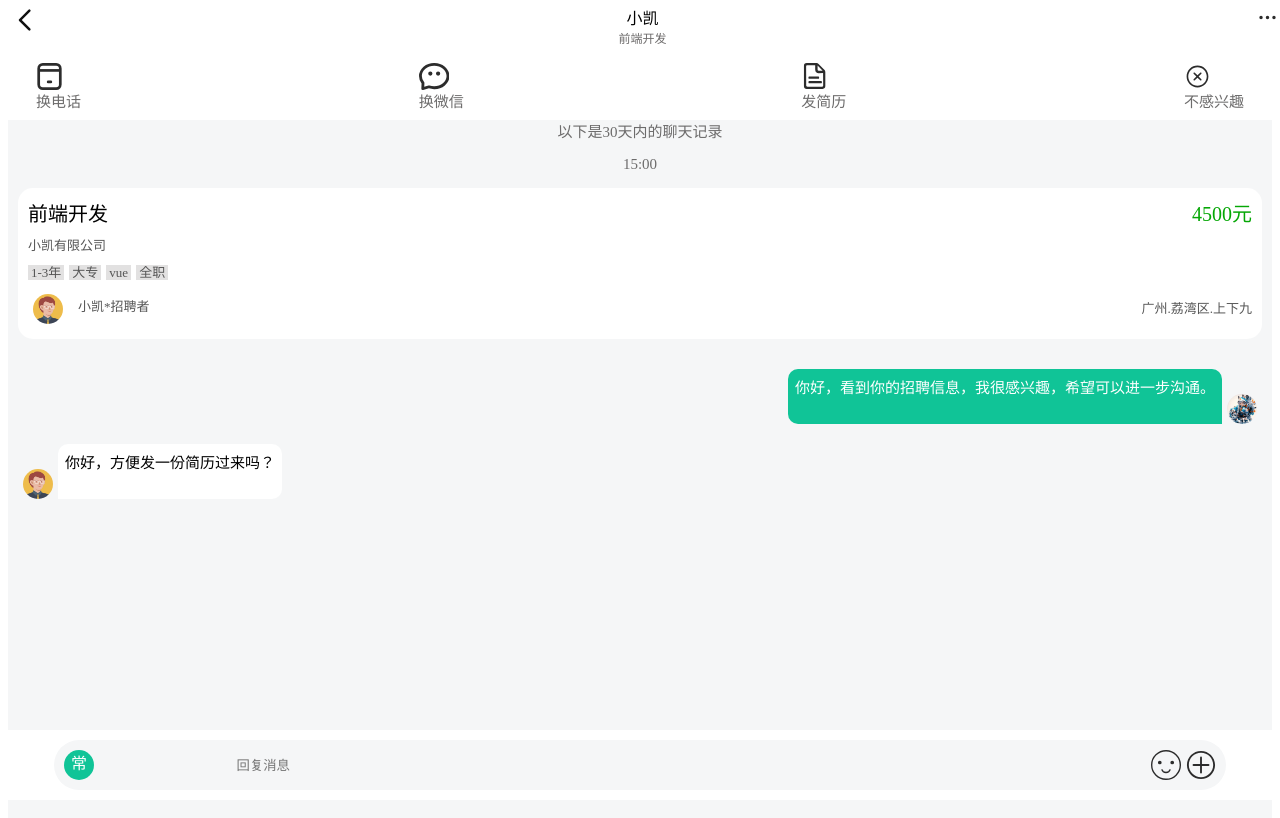
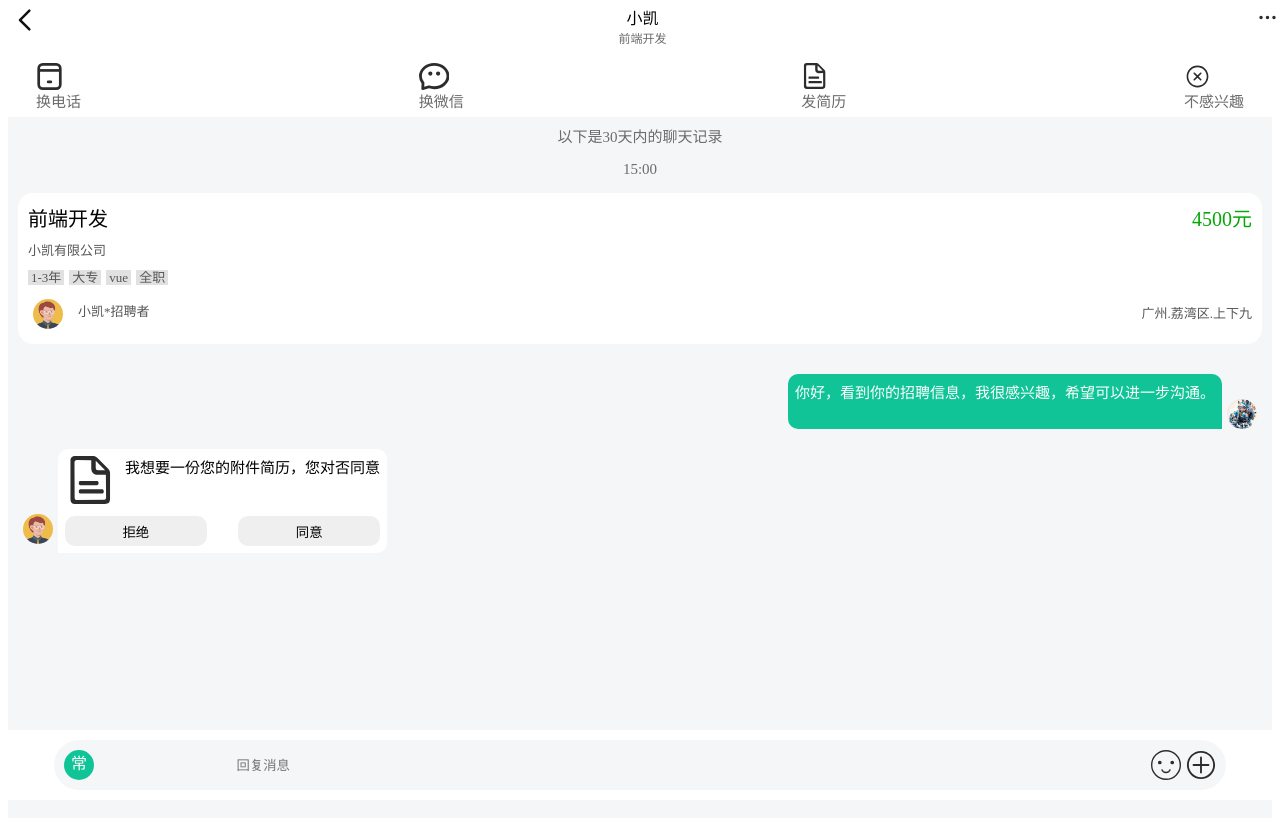
Before and after one commit to xkai003/imitateboos, a Vue app: page /Chat_interface in a window 1280 px wide. Shown: the top 818 px of the page. Built offline with nearby package versions, Linux system fonts and the light colour scheme.

Commit message:
优化Chat_interface页面

```diff
--- a/src/view/Chat_interface/ChatinterfaceBody.vue
+++ b/src/view/Chat_interface/ChatinterfaceBody.vue
@@ -3,7 +3,6 @@
     <div class="head">
         <p>以下是30天内的聊天记录</p>
         <p>{{ $route.query.time|| "15:00" }}</p>
-
     </div>
     <div class="box">
         <div class="lineone">
@@ -41,12 +40,44 @@
                 <img src="../../assets/avatar.jpg" alt="">
             </div>
         </div>
-        <div>
         <div class="left">
             <img :src="$route.query.hardimg || '/src/assets/HR_avatar.jpg'" alt="">
+            <!-- <div class="leftchat">
+                <span>你好，方便发一份简历过来吗？</span>
+            </div> -->
             <div class="leftchat">
-                    <span>你好，方便发一份简历过来吗？</span>
+              <div class="hard">
+                <svg t="1766503574696" class="icon" viewBox="0 0 1024 1024" version="1.1" xmlns="http://www.w3.org/2000/svg" p-id="15707"><path d="M665.514667 38.997333A133.888 133.888 0 0 0 592.512 1.28L215.765333 0c-73.386667 0-104.149333 30.336-104.149333 104.405333v779.264C116.394667 953.6 145.322667 981.333333 215.765333 981.333333h602.112c73.6 0 104.362667-30.336 104.362667-104.362666V331.392l-1.194667-3.669333a131.285333 131.285333 0 0 0-36.608-68.693334L665.514667 38.997333z m10.325333 253.226667a46.762667 46.762667 0 0 1-46.421333-46.976v-146.773333l192.213333 193.749333H675.84z m130.816 605.824l-563.712 2.389333c-24.746667-0.298667-45.482667-17.408-45.653333-42.709333L194.218667 129.578667c0.213333-25.002667 20.352-45.952 45.098666-45.952l298.624 4.010666v158.421334c0 101.973333 58.538667 139.221333 133.077334 139.221333l165.973333-1.322667 4.224 469.504c0 16.810667-11.52 31.701333-34.56 44.586667z" fill="#2c2c2c" p-id="15708"></path><path d="M750.506667 682.666667H326.613333c-24.661333 0-44.373333 7.082667-44.373333 42.666666 0 35.285333 19.669333 42.666667 44.373333 42.666667h423.893334c23.893333 0 43.776-7.338667 43.776-42.624 0.085333-35.626667-19.797333-42.709333-43.776-42.709333zM317.696 512c-19.072 0-35.328 7.893333-35.328 42.666667 0 35.626667 16.256 42.666667 35.328 42.666666h335.274667c19.285333 0 34.944-7.04 34.944-42.666666 0-34.773333-15.658667-42.666667-35.029334-42.666667H317.696z" fill="#2c2c2c" p-id="15709"></path></svg>
+                <span>我想要一份您的附件简历，您对否同意</span>
               </div>
+              <div class="foot">
+                <button>拒绝</button>
+                <button @click="agree">同意</button>
+              </div>
+            </div>
+        </div>
+        <div class="head" v-show="resumeisshow">
+          <p>15:00</p>
+          <p>附件简历请求已发送</p>
+        </div>
+        <div class="resume" v-show="resumeisshow">
+            <div class="resumebox">
+              <div class="hard">
+                <svg t="1766503574696" class="icon" viewBox="0 0 1024 1024" version="1.1" xmlns="http://www.w3.org/2000/svg" p-id="15707"><path d="M665.514667 38.997333A133.888 133.888 0 0 0 592.512 1.28L215.765333 0c-73.386667 0-104.149333 30.336-104.149333 104.405333v779.264C116.394667 953.6 145.322667 981.333333 215.765333 981.333333h602.112c73.6 0 104.362667-30.336 104.362667-104.362666V331.392l-1.194667-3.669333a131.285333 131.285333 0 0 0-36.608-68.693334L665.514667 38.997333z m10.325333 253.226667a46.762667 46.762667 0 0 1-46.421333-46.976v-146.773333l192.213333 193.749333H675.84z m130.816 605.824l-563.712 2.389333c-24.746667-0.298667-45.482667-17.408-45.653333-42.709333L194.218667 129.578667c0.213333-25.002667 20.352-45.952 45.098666-45.952l298.624 4.010666v158.421334c0 101.973333 58.538667 139.221333 133.077334 139.221333l165.973333-1.322667 4.224 469.504c0 16.810667-11.52 31.701333-34.56 44.586667z" fill="#2c2c2c" p-id="15708"></path><path d="M750.506667 682.666667H326.613333c-24.661333 0-44.373333 7.082667-44.373333 42.666666 0 35.285333 19.669333 42.666667 44.373333 42.666667h423.893334c23.893333 0 43.776-7.338667 43.776-42.624 0.085333-35.626667-19.797333-42.709333-43.776-42.709333zM317.696 512c-19.072 0-35.328 7.893333-35.328 42.666667 0 35.626667 16.256 42.666667 35.328 42.666666h335.274667c19.285333 0 34.944-7.04 34.944-42.666666 0-34.773333-15.658667-42.666667-35.029334-42.666667H317.696z" fill="#2c2c2c" p-id="15709"></path></svg>
+                <span>简历.pdf</span>
+              </div>
+              <button>点击预览附件简历</button>
+            </div>
+        </div>
+        <div class="head" v-show="resumeisshow">
+          <p>{{ $route.query.time|| "15:00" }}</p>
+          <p>对方已同意，您的附件简历已发送给对方</p>
+          <p>对方已查看了你的附件简历</p>
+        </div>
+        <div class="left" v-show="resumeisshow">
+            <img :src="$route.query.hardimg || '/src/assets/HR_avatar.jpg'" alt="">
+            <div class="leftchat">
+                <span>简历已查收，这边会把简历转交给用人部门查看，如果合适我们这边会通过boos发送面试邀请，更新理解。</span>
             </div>
         </div>
     </div>
@@ -55,16 +86,27 @@
 
 <script>
 export default {
-
+  data() {
+    return {
+      resumeisshow: false
+    }
+  },
+  methods: {
+    agree() {
+      this.resumeisshow = true
+    }
+  }
 }
 </script>
 
 <style scoped>
 .background{
-    margin-top: 120px;
-    height: 100vh;
+    margin-top: 80px;
+    margin-bottom: 60px;
+    /* height: 100%; */
+    height: 120vh;
     background-color: #f5f6f7;
-    padding: 0px 10px;
+    padding: 30px 10px;
 }
 /* head */
 .head p{
@@ -75,7 +117,7 @@ export default {
 /* body */
 .body{
     width: 100%;
-    height: 250px;
+    /* height: 250px; */
     /* border: 1px solid red; */
 }
 .box{
@@ -168,6 +210,12 @@ export default {
     flex-direction: row;
     /* border: 1px solid red; */
 }
+.body .left img{
+  width: 30px;
+  height: 30px;
+  margin: 65px 5px 0px 5px;
+  border-radius: 50%;
+}
 .body .left .leftchat{
   border-radius: 10px 10px 10px 0px;
   margin-right: 50px;
@@ -175,11 +223,66 @@ export default {
   background-color: #fff;
   font-size: 15px;
   padding: 7px;
+  /* border: 1px solid red; */
 }
-.body .left img{
+.body .left .leftchat .hard{
+  display: flex;
+  flex-direction: row;
+}
+.body .left .leftchat .hard .icon{
+  width: 50px;
+  height: 50px;
+}
+.body .left .leftchat .hard span{
+  margin-left: 10px;
+}
+.body .left .leftchat .foot{
+  display: flex;
+  flex-direction: row;
+  justify-content: space-between;
+}
+.body .left .leftchat .foot button{
+  width: 45%;
+  height: 30px;
+  margin-top: 10px;
+  border: none;
+  border-radius: 10px;
+}
+.body .resume{
+  display: flex;
+  justify-content: center;
+  align-items: center;
+  /* border: 1px solid red; */
+}
+.body .resume .resumebox{
+  width: 65%;
+  height: 100px;
+  border: 1px solid rgb(30, 236, 243);
+  background-color: rgb(241, 253, 253);
+  padding: 15px;
+  border-radius: 10px;
+}
+.body .resume .resumebox .hard{
+  height: 50%;
+  display: flex;
+  flex-direction: row;
+}
+.body .resume .resumebox .hard .icon{
   width: 30px;
-  height: 30px;
-  margin: 25px 5px 0px 5px;
-  border-radius: 50%;
+}
+.body .resume .resumebox .hard span{
+  line-height: 35px;
+  margin-left: 10px;
+}
+.body .resume .resumebox button{
+  width: 100%;
+  height: 35%;
+  border-radius: 10px;
+  border: none;
+  background-color: rgb(211, 240, 241);
+}
+.body .resume .resumebox button:hover{
+  cursor: pointer;
+  background-color: rgb(123, 238, 241);
 }
 </style>
--- a/src/view/Chat_interface/ChatinterfaceHead.vue
+++ b/src/view/Chat_interface/ChatinterfaceHead.vue
@@ -140,6 +140,9 @@ export default {
     align-items: center;
     /* background-color: #f8cece; */
   }
+  .box .body button:hover{
+    cursor: pointer;
+  }
   /* window */
   .window{
     width: 100vw;
@@ -190,4 +193,8 @@ export default {
     background-color: #fff;
     border: 1px solid rgb(228, 226, 226);
   }
+  .window .window_box_foot button:hover{
+    background-color: #fdfafa;
+    cursor: pointer;
+  }
 </style>
```
Lines whose indentation alone changed are shown as unchanged.
